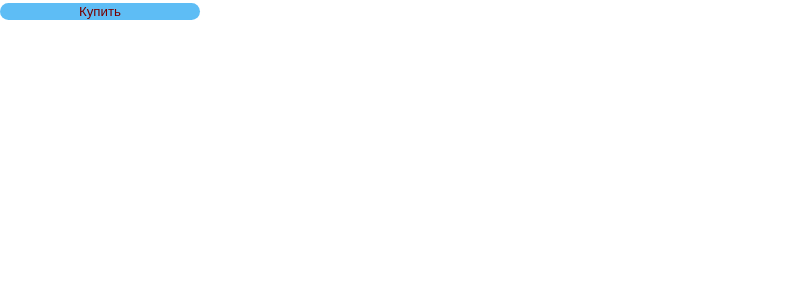
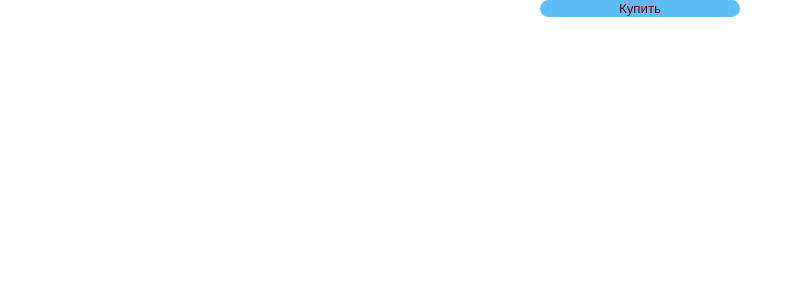
Before and after one commit to kandiana/skypro_skyticket, a React (Create React App) app in the folder projects/selling-tickets/: page / in a window 1280 px wide. Shown: the top 300 px of the page, without its empty margins (0-803 px from the left). Built offline with nearby package versions, Linux system fonts and the light colour scheme.

Commit message:
fixed clickHandle in button

```diff
--- a/projects/selling-tickets/src/App.scss
+++ b/projects/selling-tickets/src/App.scss
@@ -1,6 +1,9 @@
 @import './variables';
 
 .App {
+  display: flex;
+  flex-direction: column;
+  align-items: center;
   height: 100%;
 
   &_red {
--- a/projects/selling-tickets/src/App.tsx
+++ b/projects/selling-tickets/src/App.tsx
@@ -3,13 +3,13 @@ import './App.scss';
 import { Button } from './components/Button/Button';
 
 const App: FC = () => {
-  const clickHandle = () => {
+  const handleClick = () => {
     console.log('click')
   }
 
   return (
     <div className="App">
-      <Button buttonText='Купить' clickHandle={clickHandle}/>
+      <Button buttonText='Купить' handleClick={handleClick}/>
     </div>
   );
 };
--- a/projects/selling-tickets/src/components/Button/Button.tsx
+++ b/projects/selling-tickets/src/components/Button/Button.tsx
@@ -3,11 +3,11 @@ import './Button.scss'
 
 export type props = {
     buttonText: string
-    clickHandle: () => void
+    handleClick: () => void
 }
 
-export const Button: FC<props> = ({buttonText, clickHandle}) => {
+export const Button: FC<props> = ({buttonText, handleClick}) => {
     return (
-        <button className='Button' onClick={clickHandle}>{buttonText}</button>
+        <button className='Button' onClick={handleClick}>{buttonText}</button>
     );
 };
```
